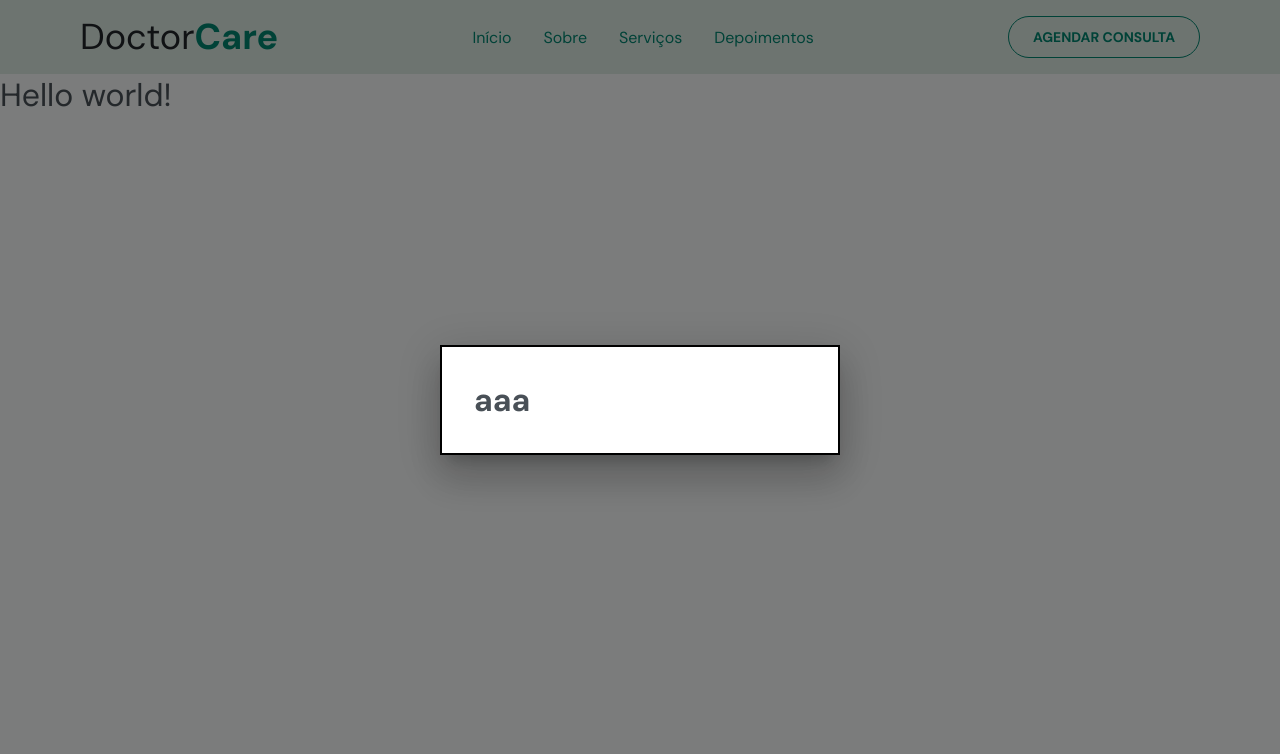
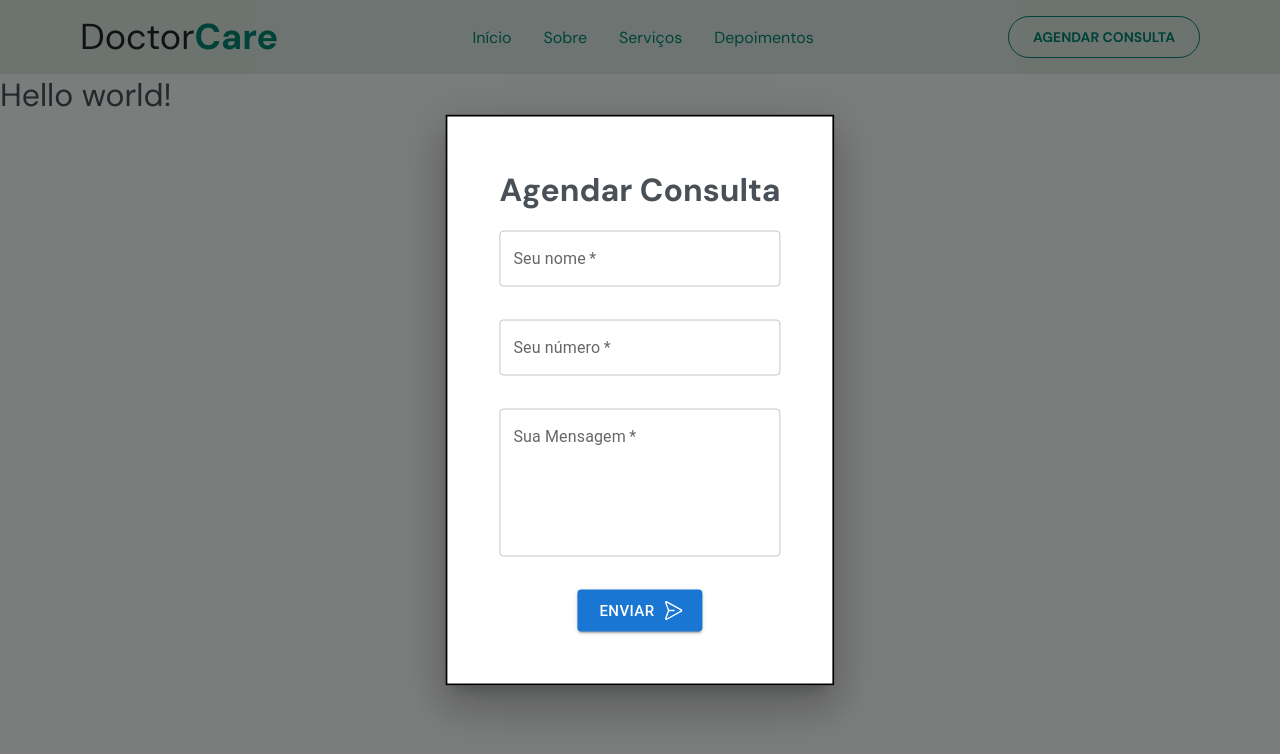
Before and after one commit to Little-Panela/DoctorCare, a React (Vite) app in the folder frontend/: page / in a window 1280 px wide. Both pictures are taken after a click on the button "AGENDAR CONSULTA". Shown: the top 754 px of the page. Built offline with nearby package versions, Linux system fonts and the light colour scheme.

Commit message:
feat(Navbar): adding modal design

```diff
--- a/frontend/package.json
+++ b/frontend/package.json
@@ -24,6 +24,7 @@
   "dependencies": {
     "@emotion/react": "^11.10.4",
     "@emotion/styled": "^11.10.4",
+    "@mui/lab": "^5.0.0-alpha.100",
     "@mui/material": "^5.10.6",
     "axios": "^0.27.2",
     "phosphor-react": "^1.4.1",
--- a/frontend/src/components/Modal/index.tsx
+++ b/frontend/src/components/Modal/index.tsx
@@ -1,6 +1,8 @@
-import Modal from '@mui/material/Modal'
-import Box from '@mui/material/Box'
-
+import { Modal, Box, TextField } from '@mui/material'
+import { PaperPlaneRight } from 'phosphor-react'
+import { useState } from 'react'
+import { ModalContainer, Title } from './styles'
+import LoadingButton from '@mui/lab/LoadingButton'
 interface ModalProps {
   isModalOpen: boolean
   setIsModalOpen: () => void
@@ -11,7 +13,6 @@ const style = {
   top: '50%',
   left: '50%',
   transform: 'translate(-50%, -50%)',
-  width: 400,
   bgcolor: 'background.paper',
   border: '2px solid #000',
   boxShadow: 24,
@@ -22,14 +23,73 @@ export function CreateAppointmentModal({
   isModalOpen,
   setIsModalOpen,
 }: ModalProps) {
+  const [loading, setLoading] = useState(false)
+
+  const [UserName, setUserName] = useState('')
+  const [errorNameMessage, setErrorNameMessage] = useState('')
+
+  const [UserNumber, setUserNumber] = useState('')
+  const [errorNumberMessage, setErrorNumberMessage] = useState('')
+
+  const [UserMessage, setUserMessage] = useState('')
+  const [errorMessage, setErrorMessage] = useState('')
+
+  function handleClick() {
+    setLoading(true)
+  }
   return (
-    <Modal
-      open={isModalOpen}
-      onClose={setIsModalOpen}
-      aria-labelledby="modal-modal-title"
-      aria-describedby="modal-modal-description">
-      <Box sx={style}>
-        <h1>aaa</h1>
+    <Modal open={isModalOpen} onClose={setIsModalOpen}>
+      <Box sx={style} component="form">
+        {/* <Alert severity="success">Agendamento enviado com sucesso</Alert> */}
+        <ModalContainer>
+          <Title>Agendar Consulta</Title>
+          <TextField
+            fullWidth
+            required
+            label="Seu nome"
+            variant="outlined"
+            disabled={loading}
+            error={errorNameMessage.length > 0}
+            helperText={errorNameMessage.length > 0 ? errorNameMessage : ' '}
+            value={UserName}
+            onChange={({ target }) => setUserName(target.value)}
+          />
+          <TextField
+            fullWidth
+            required
+            label="Seu número"
+            variant="outlined"
+            type="number"
+            disabled={loading}
+            error={errorNumberMessage.length > 0}
+            helperText={
+              errorNumberMessage.length > 0 ? errorNumberMessage : ' '
+            }
+            value={UserNumber}
+            onChange={({ target }) => setUserNumber(target.value)}
+          />
+          <TextField
+            fullWidth
+            required
+            label="Sua Mensagem"
+            multiline
+            rows={5}
+            disabled={loading}
+            error={errorMessage.length > 0}
+            helperText={errorMessage.length > 0 ? errorMessage : ' '}
+            value={UserMessage}
+            onChange={({ target }) => setUserMessage(target.value)}
+          />
+          <LoadingButton
+            onClick={handleClick}
+            endIcon={<PaperPlaneRight />}
+            loading={loading}
+            loadingPosition="end"
+            size="large"
+            variant="contained">
+            Enviar
+          </LoadingButton>
+        </ModalContainer>
       </Box>
     </Modal>
   )
--- /dev/null
+++ b/frontend/src/components/Modal/styles.ts
@@ -0,0 +1,15 @@
+import styled from 'styled-components'
+
+export const ModalContainer = styled.div`
+  display: flex;
+  flex-direction: column;
+  justify-content: center;
+  align-items: center;
+
+  gap: 10px;
+  padding: 20px;
+`
+
+export const Title = styled.h1`
+  margin-bottom: 10px;
+`
--- a/frontend/src/components/Navbar/index.tsx
+++ b/frontend/src/components/Navbar/index.tsx
@@ -37,12 +37,18 @@ export function Navbar() {
           to="home"
           spy={true}
           smooth={true}
-          offset={-150}>
+          offset={-150}
+          onClick={changeNavBarState}>
           Início
           <span />
         </ScroolTo>
 
-        <ScroolTo activeClass="activeAbout" to="about" spy={true} smooth={true}>
+        <ScroolTo
+          activeClass="activeAbout"
+          to="about"
+          spy={true}
+          smooth={true}
+          onClick={changeNavBarState}>
           Sobre
           <span />
         </ScroolTo>
@@ -51,7 +57,8 @@ export function Navbar() {
           activeClass="activeService"
           to="about"
           spy={true}
-          smooth={true}>
+          smooth={true}
+          onClick={changeNavBarState}>
           Serviços
           <span />
         </ScroolTo>
@@ -60,7 +67,8 @@ export function Navbar() {
           activeClass="activeDepositions"
           to="about"
           spy={true}
-          smooth={true}>
+          smooth={true}
+          onClick={changeNavBarState}>
           Depoimentos
           <span />
         </ScroolTo>
@@ -72,13 +80,16 @@ export function Navbar() {
           <span>Agendar consulta</span>
         </ButtonAppointment>
       </Menu>
+
       <Hamburger isOpen={isOpen} onClick={changeNavBarState} />
+
       <ButtonAppointment
         className="desktop"
         isOpen={isOpen}
         onClick={changeModalState}>
         <span>Agendar consulta</span>
       </ButtonAppointment>
+
       <CreateAppointmentModal
         isModalOpen={isModalOpen}
         setIsModalOpen={changeModalState}
--- a/frontend/src/components/Navbar/styles.ts
+++ b/frontend/src/components/Navbar/styles.ts
@@ -15,7 +15,7 @@ export const NavbarContainer = styled.div<MenuProps>`
   position: sticky;
   top: 0;
 
-  z-index: 999;
+  z-index: 998;
   padding-right: 5rem;
   padding-left: 5rem;
   background: ${(props) => props.theme['gray-400']};
--- a/frontend/src/styles/global.ts
+++ b/frontend/src/styles/global.ts
@@ -10,7 +10,7 @@ export const GlobalStyle = createGlobalStyle`
 
   :focus {
     outline: 0;
-    box-shadow: 0 0 0 2px ${(props) => props.theme['green-500']};
+    //box-shadow: 0 0 0 2px ${(props) => props.theme['green-500']};
    }
 
   body {
```
Also changed, not shown: 1 other file (tests, documents, lock files or other folders).
